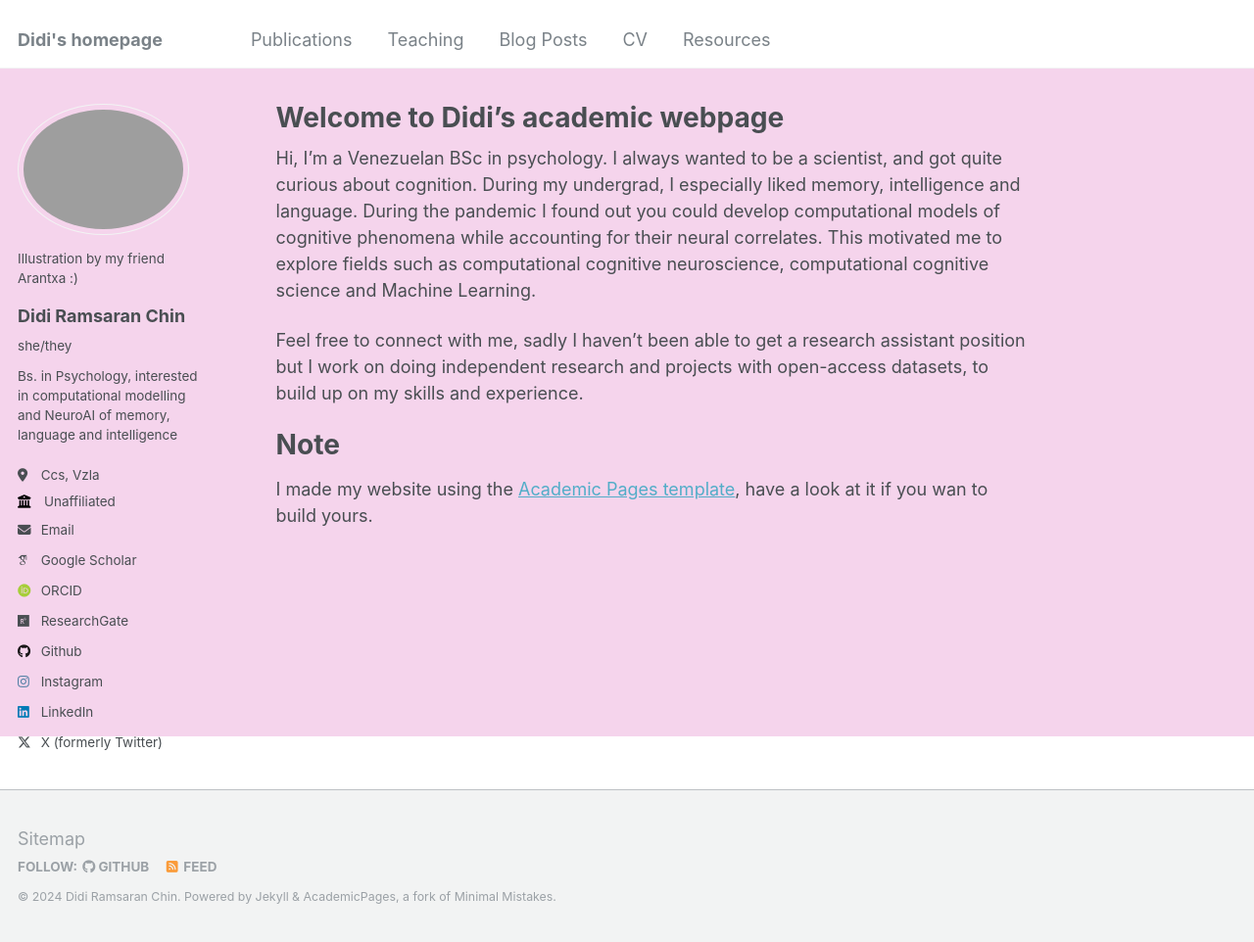
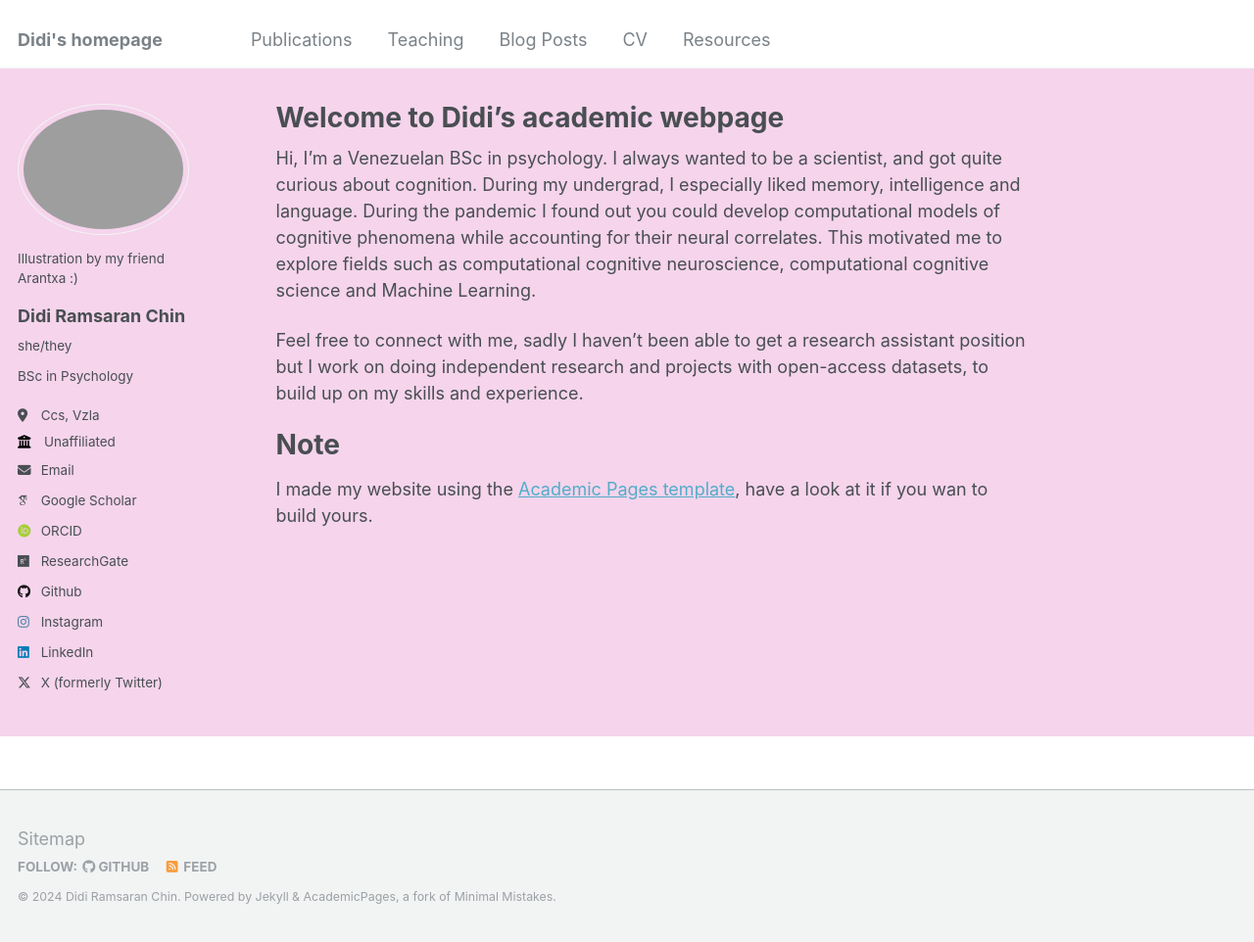
Before and after one commit to neurodidi/neurodidi.github.io, a Jekyll site: the page built from _pages/about.md, in a window 1280 px wide and 962 px high. Shown: the whole window at 98% size. Built offline with Jekyll 4.4.1, drawn with Linux system fonts in a browser that asks for light colours; some web fonts are replaced.

Commit message:
Update _config.yml

```diff
--- a/_config.yml
+++ b/_config.yml
@@ -25,7 +25,7 @@ author:
   name             : "Didi Ramsaran Chin"
   image_authorship : "Illustration by my friend Arantxa :)"
   pronouns         : "she/they"
-  bio              : "Bs. in Psychology, interested in computational modelling and NeuroAI of memory, language and intelligence"
+  bio              : "BSc in Psychology"
   location         : "Ccs, Vzla"
   employer         : "Unaffiliated"
   uri              : # URL
```
